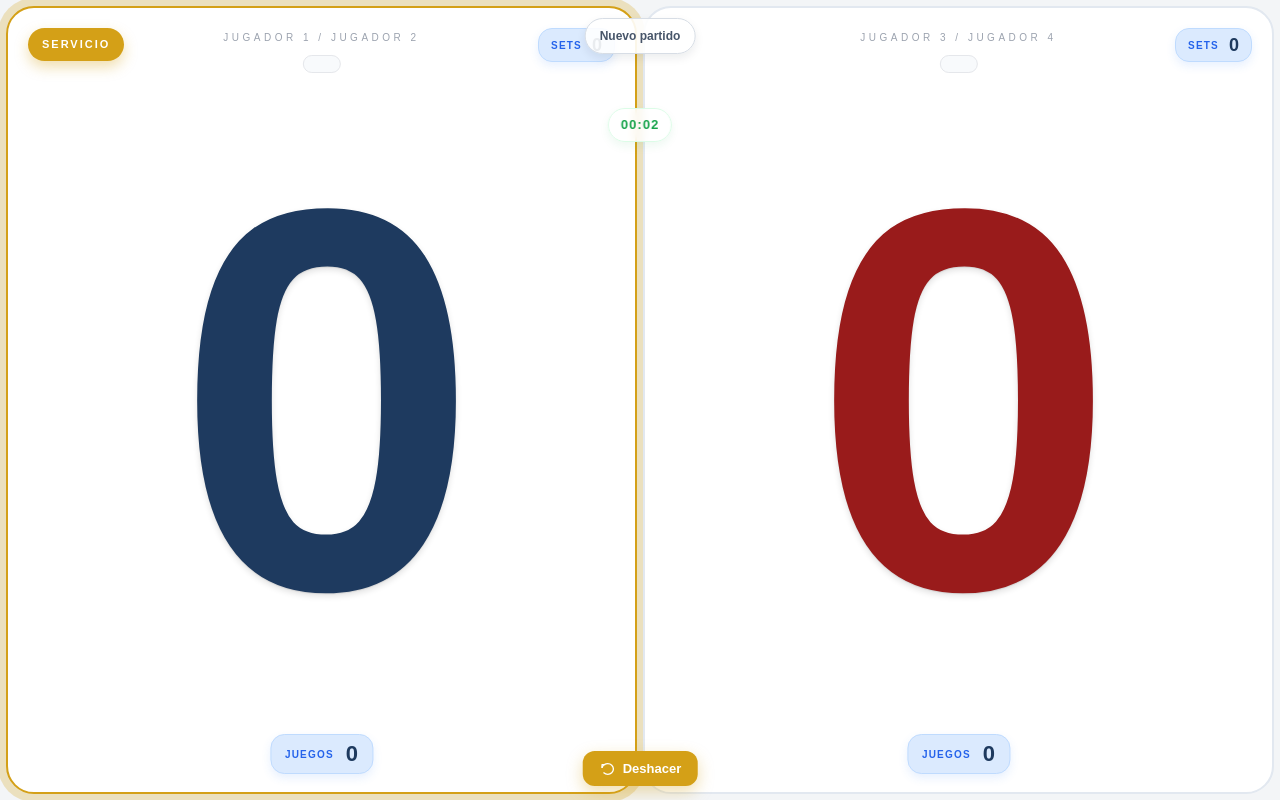
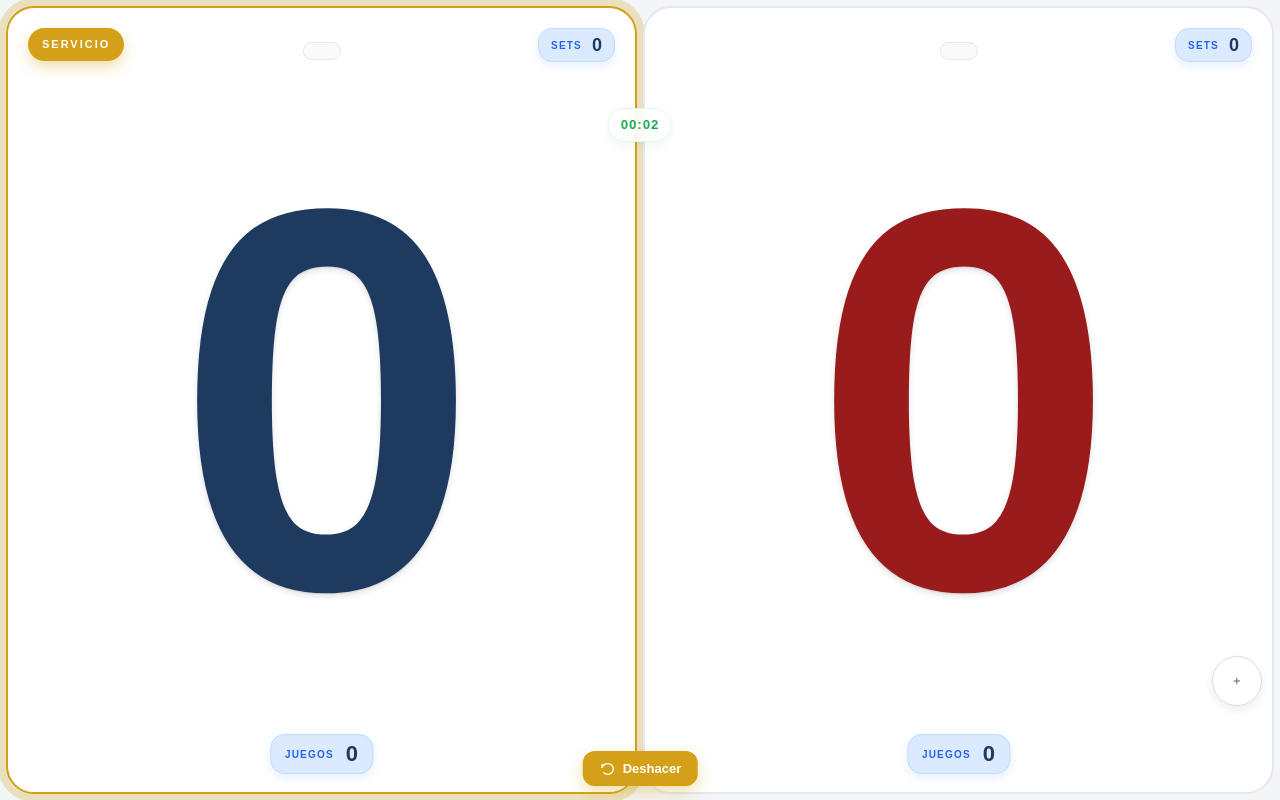
Before and after one commit to AGPadel/click-flic, a React (Vite) app: page / in a window 1280 px wide. Both pictures are taken after a click on the button "Comenzar partido". Built offline with nearby package versions, Linux system fonts and the light colour scheme.

Commit message:
Fix hold undo y limpiar nombres y nuevo partido

```diff
--- a/src/App.css
+++ b/src/App.css
@@ -64,7 +64,14 @@ input {
   border: 1px solid #d7dde5;
   border-radius: 14px;
   padding: 14px 16px;
-  background: #fff;
+  background: #ffffff;
+  color: #0f172a;
+  font-size: 18px;
+  font-weight: 600;
+}
+
+input::placeholder {
+  color: #94a3b8;
 }
 
 .section-title {
@@ -153,7 +160,7 @@ input {
 
 .team-top {
   position: absolute;
-  top: 22px;
+  top: 34px;
   left: 50%;
   transform: translateX(-50%);
   text-align: center;
@@ -161,15 +168,7 @@ input {
   z-index: 12;
 }
 
-.team-name {
-  font-size: 10px;
-  color: #9ca3af;
-  letter-spacing: 0.35em;
-  text-transform: uppercase;
-}
-
 .team-players {
-  margin-top: 10px;
   display: inline-block;
   background: #f8fafc;
   border: 1px solid #e5e7eb;
@@ -298,25 +297,31 @@ input {
   backdrop-filter: blur(4px);
 }
 
-.new-match-top {
+.new-match-side {
   position: absolute;
-  left: 50%;
-  top: 12px;
-  transform: translateX(-50%);
+  right: 12px;
+  bottom: 88px;
   z-index: 40;
-  padding: 8px 14px;
+  width: 50px;
+  height: 50px;
   border: 1px solid #d7dde5;
   border-radius: 999px;
-  background: rgba(255, 255, 255, 0.9);
+  background: rgba(255, 255, 255, 0.95);
   color: #475569;
-  font-size: 12px;
-  font-weight: 700;
+  display: flex;
+  align-items: center;
+  justify-content: center;
   cursor: pointer;
   box-shadow: 0 4px 10px rgba(15, 23, 42, 0.08);
 }
 
-.new-match-top:hover {
+.new-match-side:hover {
   background: #ffffff;
+}
+
+.new-match-icon {
+  width: 22px;
+  height: 22px;
 }
 
 .undo-bottom {
@@ -457,17 +462,11 @@ input {
   }
 
   .team-top {
-    top: 14px;
+    top: 38px;
     width: 94%;
   }
 
-  .team-name {
-    font-size: 8px;
-    letter-spacing: 0.18em;
-  }
-
   .team-players {
-    margin-top: 6px;
     padding: 6px 10px;
     font-size: 12px;
     border-radius: 12px;
@@ -525,10 +524,16 @@ input {
     padding: 5px 9px;
   }
 
-  .new-match-top {
-    top: 8px;
-    padding: 6px 10px;
-    font-size: 10px;
+  .new-match-side {
+    right: 8px;
+    bottom: 74px;
+    width: 42px;
+    height: 42px;
+  }
+
+  .new-match-icon {
+    width: 18px;
+    height: 18px;
   }
 
   .undo-bottom {
--- a/src/App.jsx
+++ b/src/App.jsx
@@ -27,13 +27,17 @@ function emptyState() {
     lastAnnouncement: "",
     matchStartAt: null,
     updatedAt: Date.now(),
-    sideChangeMode: "odd-games", // "odd-games" | "end-set" | "none"
+    sideChangeMode: "odd-games",
     sidesSwapped: false,
   };
 }
 
 function buildStorageKey(matchId) {
   return `padelscore-match-${matchId}`;
+}
+
+function buildHistoryKey(matchId) {
+  return `padelscore-history-${matchId}`;
 }
 
 function parseMode() {
@@ -169,6 +173,7 @@ function speakText(text, enabled = true) {
 
 function useMatchState(matchId) {
   const storageKey = useMemo(() => buildStorageKey(matchId), [matchId]);
+  const historyKey = useMemo(() => buildHistoryKey(matchId), [matchId]);
 
   const [state, setState] = useState(() => {
     const raw = localStorage.getItem(storageKey);
@@ -178,27 +183,33 @@ function useMatchState(matchId) {
   const historyRef = useRef([]);
 
   useEffect(() => {
+    const rawHistory = localStorage.getItem(historyKey);
+    historyRef.current = rawHistory ? JSON.parse(rawHistory) : [];
+  }, [historyKey]);
+
+  useEffect(() => {
     localStorage.setItem(storageKey, JSON.stringify(state));
   }, [state, storageKey]);
 
-  useEffect(() => {
-    const onStorage = (e) => {
-      if (e.key === storageKey && e.newValue) {
-        setState(JSON.parse(e.newValue));
-      }
-    };
-    window.addEventListener("storage", onStorage);
-    return () => window.removeEventListener("storage", onStorage);
-  }, [storageKey]);
+  const persistHistory = () => {
+    localStorage.setItem(historyKey, JSON.stringify(historyRef.current));
+  };
+
+  const clearHistory = () => {
+    historyRef.current = [];
+    localStorage.setItem(historyKey, JSON.stringify([]));
+  };
 
   const pushHistory = () => {
     historyRef.current.push(JSON.parse(JSON.stringify(state)));
     if (historyRef.current.length > 100) historyRef.current.shift();
+    persistHistory();
   };
 
   const save = (next) => setState({ ...next, updatedAt: Date.now() });
 
   const startMatch = (config) => {
+    clearHistory();
     save({
       ...emptyState(),
       ...config,
@@ -269,10 +280,14 @@ function useMatchState(matchId) {
 
   const undo = () => {
     const prev = historyRef.current.pop();
-    if (prev) setState(prev);
+    if (prev) {
+      persistHistory();
+      setState(prev);
+    }
   };
 
   const reset = () => {
+    clearHistory();
     save(emptyState());
   };
 
@@ -302,8 +317,21 @@ function UndoArrowIcon() {
   );
 }
 
+function NewMatchIcon() {
+  return (
+    <svg viewBox="0 0 24 24" className="new-match-icon" aria-hidden="true">
+      <path
+        d="M12 5v14M5 12h14"
+        fill="none"
+        stroke="currentColor"
+        strokeWidth="2.2"
+        strokeLinecap="round"
+      />
+    </svg>
+  );
+}
+
 function TeamPanel({
-  name,
   players = [],
   pointsSelf,
   pointsOther,
@@ -316,7 +344,6 @@ function TeamPanel({
   return (
     <div className={`team-panel ${active ? "service-active" : ""}`}>
       <div className="team-top">
-        <div className="team-name">{name}</div>
         <div className="team-players">{players.filter(Boolean).join(" - ")}</div>
       </div>
 
@@ -447,7 +474,6 @@ function ViewMode({ state, undo, scorePoint, resetMatch }) {
   const leftData =
     leftTeam === 1
       ? {
-          name: state.team1Name,
           players: [state.player1A, state.player1B],
           pointsSelf: state.points1,
           pointsOther: state.points2,
@@ -457,7 +483,6 @@ function ViewMode({ state, undo, scorePoint, resetMatch }) {
           accentClass: "blue-score",
         }
       : {
-          name: state.team2Name,
           players: [state.player2A, state.player2B],
           pointsSelf: state.points2,
           pointsOther: state.points1,
@@ -470,7 +495,6 @@ function ViewMode({ state, undo, scorePoint, resetMatch }) {
   const rightData =
     rightTeam === 1
       ? {
-          name: state.team1Name,
           players: [state.player1A, state.player1B],
           pointsSelf: state.points1,
           pointsOther: state.points2,
@@ -480,7 +504,6 @@ function ViewMode({ state, undo, scorePoint, resetMatch }) {
           accentClass: "blue-score",
         }
       : {
-          name: state.team2Name,
           players: [state.player2A, state.player2B],
           pointsSelf: state.points2,
           pointsOther: state.points1,
@@ -497,7 +520,6 @@ function ViewMode({ state, undo, scorePoint, resetMatch }) {
         <div className="tap-half tap-right" onClick={() => scorePoint(rightTeam)} />
 
         <TeamPanel
-          name={leftData.name}
           players={leftData.players}
           pointsSelf={leftData.pointsSelf}
           pointsOther={leftData.pointsOther}
@@ -509,7 +531,6 @@ function ViewMode({ state, undo, scorePoint, resetMatch }) {
         />
 
         <TeamPanel
-          name={rightData.name}
           players={rightData.players}
           pointsSelf={rightData.pointsSelf}
           pointsOther={rightData.pointsOther}
@@ -525,12 +546,12 @@ function ViewMode({ state, undo, scorePoint, resetMatch }) {
         </div>
 
         <button
-          className="new-match-top"
+          className="new-match-side"
           onClick={resetMatch}
-          title="Empezar un partido nuevo"
-          aria-label="Empezar un partido nuevo"
+          title="Nuevo partido"
+          aria-label="Nuevo partido"
         >
-          Nuevo partido
+          <NewMatchIcon />
         </button>
 
         <button
@@ -548,9 +569,9 @@ function ViewMode({ state, undo, scorePoint, resetMatch }) {
 }
 
 function ControlMode({ state, scorePoint, undo, reset }) {
-  const action1Url = `${window.location.origin}${window.location.pathname}?id=pista1&mode=control&action=team1`;
-  const action2Url = `${window.location.origin}${window.location.pathname}?id=pista1&mode=control&action=team2`;
-  const actionUndoUrl = `${window.location.origin}${window.location.pathname}?id=pista1&mode=control&action=undo`;
+  const action1Url = `${window.location.origin}${window.location.pathname}?id=pista1&action=team1`;
+  const action2Url = `${window.location.origin}${window.location.pathname}?id=pista1&action=team2`;
+  const actionUndoUrl = `${window.location.origin}${window.location.pathname}?id=pista1&action=undo`;
 
   return (
     <div className="control-page">
@@ -605,7 +626,7 @@ function ControlMode({ state, scorePoint, undo, reset }) {
           </div>
 
           <div className="note-box">
-            Ahora mismo funciona en local del navegador. El siguiente paso será pasar esto a sincronización real para que varios móviles vean lo mismo y Flic actúe en pista.
+            Usa en Flic la acción Open browser con estas URLs, sin mode=control.
           </div>
         </div>
       </div>
@@ -632,9 +653,14 @@ export default function App() {
 
     const params = new URLSearchParams(window.location.search);
     params.delete("action");
-    const nextUrl = `${window.location.pathname}?${params.toString()}`;
+
+    const nextUrl =
+      params.toString().length > 0
+        ? `${window.location.pathname}?${params.toString()}`
+        : window.location.pathname;
+
     window.history.replaceState({}, "", nextUrl);
-  }, [action, state.started]);
+  }, [action]);
 
   if (!state.started) return <StartScreen startMatch={startMatch} />;
   if (mode === "control") return <ControlMode state={state} scorePoint={scorePoint} undo={undo} reset={reset} />;
```
